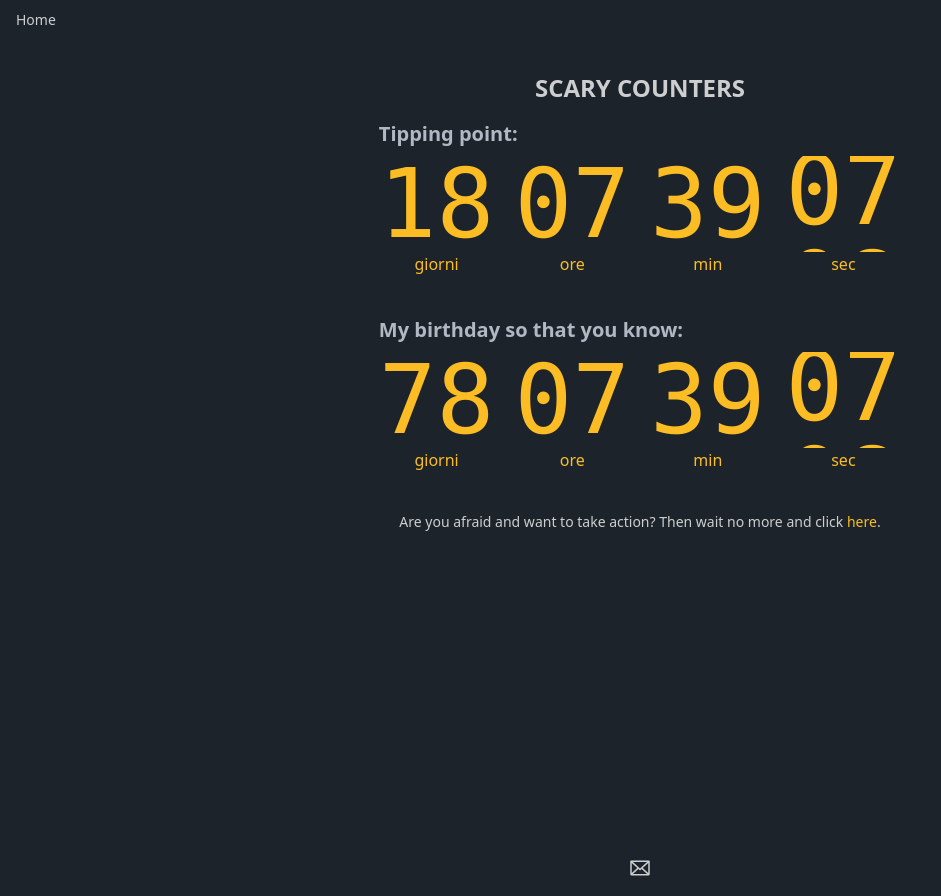
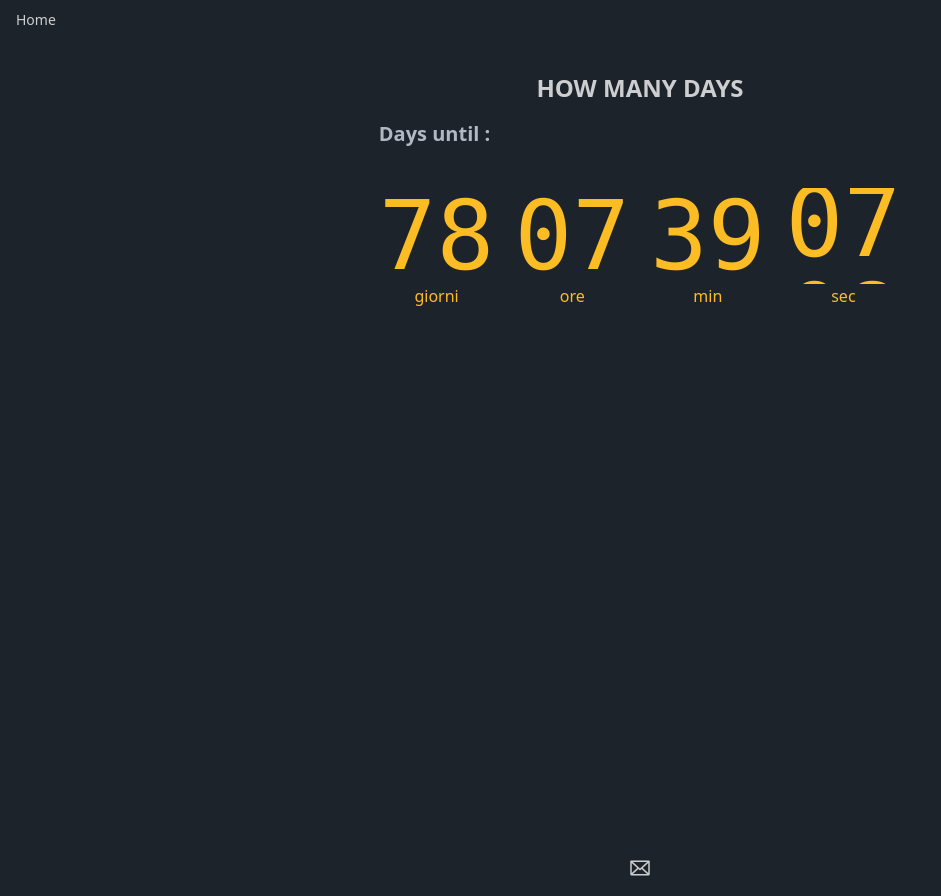
Before and after one commit to blitzmartin/countdown_tailwind, a React (Vite) app: page / in a window 1280 px wide. Shown: the whole page, without its empty margins (0-941 px from the left). Built offline with nearby package versions, Linux system fonts and the light colour scheme.

Commit message:
start refactor for days until

```diff
--- a/src/pages/contacts/ToRename.tsx
+++ /dev/null
@@ -1,13 +0,0 @@
-import { PageContainer } from '@/shared/PageContainer'
-
-export const ToRename = () => {
-  return (
-    <PageContainer title="ToRename">
-      <p>
-        Lorem ipsum dolor sit amet. Vel amet voluptatibus ut deleniti suscipit
-        At magni laborum. Est exercitationem quis ut nisi dignissimos ut
-        obcaecati Quis hic cumque praesentium vel earum nemo eum neque optio.
-      </p>
-    </PageContainer>
-  )
-}
--- a/src/pages/contacts/index.ts
+++ /dev/null
@@ -1 +0,0 @@
-export * from './ToRename'
--- a/src/pages/home/Home.tsx
+++ b/src/pages/home/Home.tsx
@@ -1,28 +1,19 @@
 import { PageContainer } from '@/shared/PageContainer'
-import { Link } from 'react-router-dom'
 import { CountdownTimer } from './components/CountdownTimer'
+import { useState } from 'react'
 
 export const Home = () => {
+  const [event, setEvent] = useState('')
   return (
-    <PageContainer title="SCARY COUNTERS">
+    <PageContainer title="HOW MANY DAYS">
       <div className="flex flex-col gap-10">
-        <CountdownTimer
-          targetDate="2023-11-03T00:00:00"
-          description="Tipping point"
-        />
+      <div className="flex justify-start">
+        <h2 className="text-xl font-semibold text-accent">Days until {event}:</h2>
+      </div>
         <CountdownTimer
           targetDate="2024-01-02T00:00:00"
           description="My birthday so that you know"
         />
-        <div className="flex justify-center">
-          <p className="text-sm">
-            Are you afraid and want to take action? Then wait no more and click{' '}
-            <Link to={'/torename'} className="text-primary">
-              here
-            </Link>
-            .
-          </p>
-        </div>
       </div>
     </PageContainer>
   )
--- a/src/pages/home/components/CountdownTimer.tsx
+++ b/src/pages/home/components/CountdownTimer.tsx
@@ -40,9 +40,6 @@ export const CountdownTimer = ({
 
   return (
     <div className="flex flex-col gap-2">
-      <div className="flex justify-start">
-        <h2 className="text-xl font-semibold text-accent">{description}:</h2>
-      </div>
       <div className="flex flex-col items-center gap-4 ">
         <div className="grid auto-cols-max grid-flow-col gap-5 text-center text-primary">
           <div className="flex flex-col">
--- a/src/routes/react-router.tsx
+++ b/src/routes/react-router.tsx
@@ -1,4 +1,3 @@
-import { ToRename } from '@/pages/contacts'
 import { Home } from '@/pages/home'
 import { NotFound } from '@/shared'
 import { createBrowserRouter } from 'react-router-dom'
@@ -12,10 +11,6 @@ export const router = createBrowserRouter([
       {
         path: '/',
         element: <Home />
-      },
-      {
-        path: 'torename',
-        element: <ToRename />
       }
     ]
   },
```
